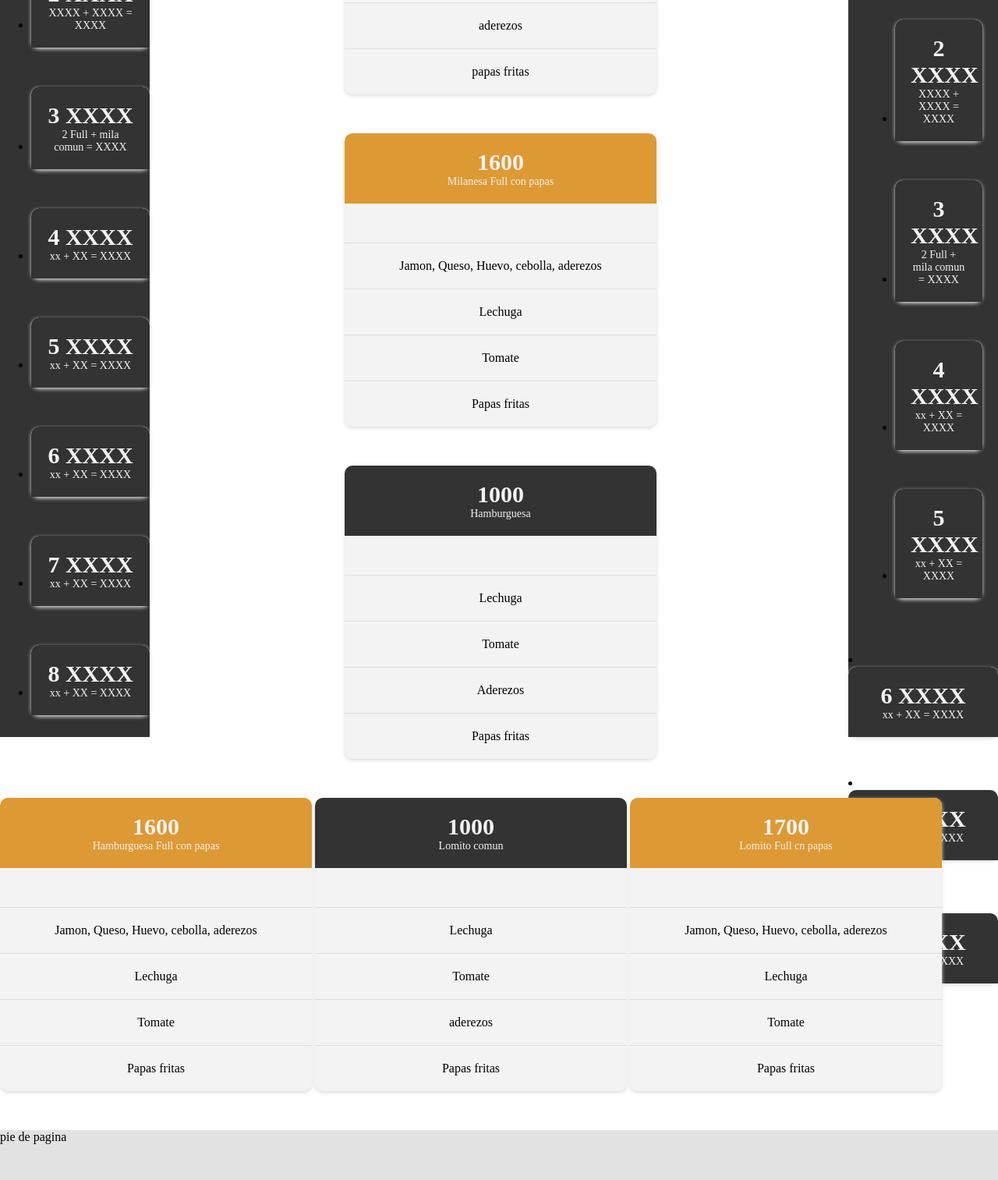
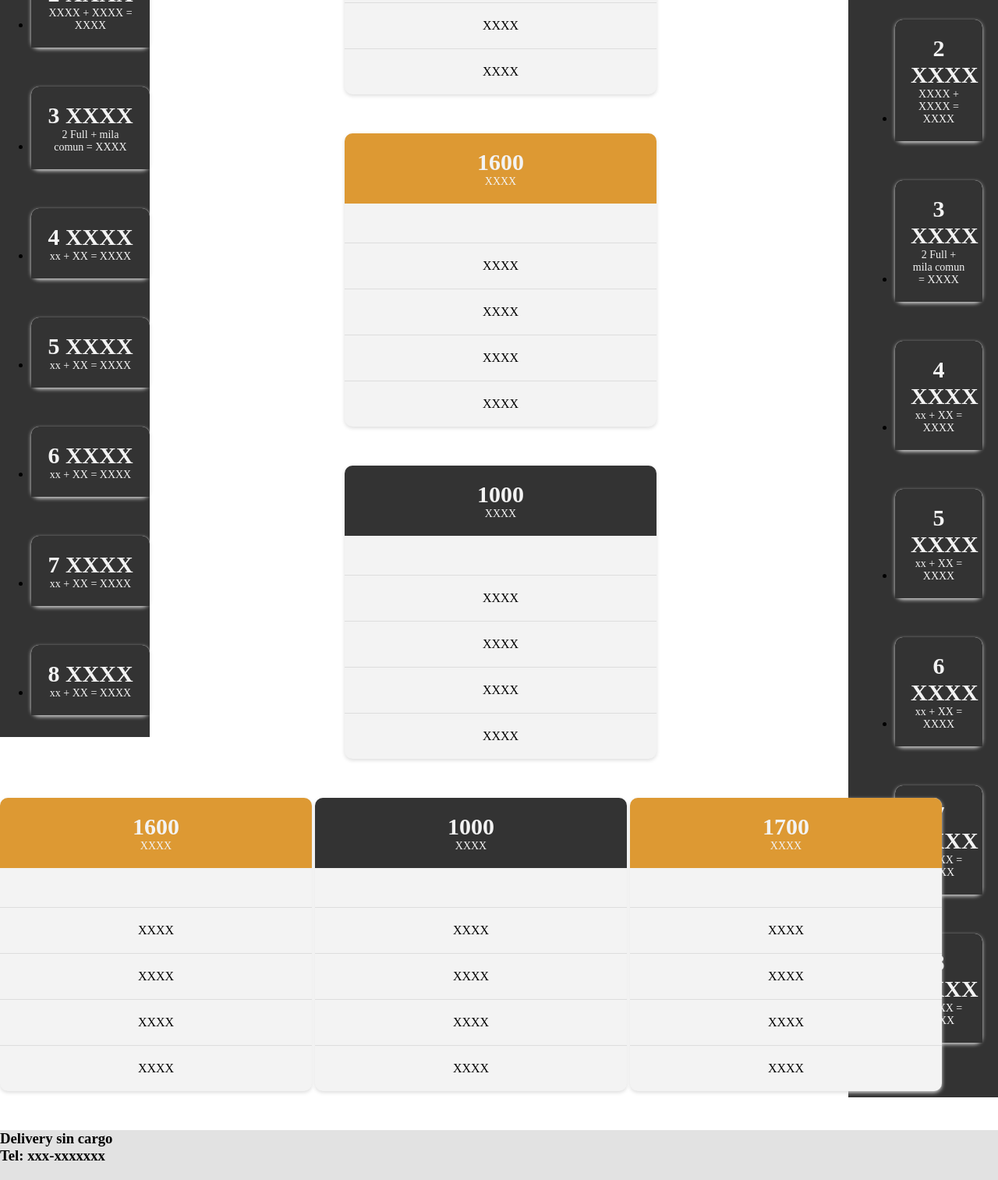
Before and after one commit to RDiarte/Carta-menu-html, a plain HTML site: page index.html in a window 1280 px wide. Shown: the part 629-2142 px from the top of the page at 78% size. Drawn offline with Linux system fonts and the light colour scheme.

Commit message:
correcciones  aside

```diff
--- a/index.html
+++ b/index.html
@@ -101,17 +101,14 @@
               <h3>5 XXXX</h3>
               <p>xx + XX = XXXX</p>
             </div>
-            </div></div>
-
-            </li>
+            </div>
             <li><div class="precio-col">
             <div class="precio-col-header">
               <h3>6 XXXX</h3>
               <p>xx + XX = XXXX</p>
             </div>
-            </div></div>
-          </li>
-            <li><div class="precio-col">
+            </div></li>
+          <li><div class="precio-col">
             <div class="precio-col-header">
               <h3>7 XXXX</h3>
               <p>xx + XX = XXXX</p>
@@ -122,7 +119,8 @@
               <h3>8 XXXX</h3>
               <p>xx + XX = XXXX</p>
             </div></div>
-            </li></ul></div>
+            </li>
+            </ul></div>
 
       </aside>
       <article id="contenido">
@@ -130,74 +128,73 @@
           <div class="precio-col">
             <div class="precio-col-header">
               <h3>1000</h3>
-              <p>Milanesa comun</p>
+              <p>XXXX</p>
             </div>
             <div class="precio-col-features">
-              <p>Lechuga</p>
-              <p>Tomate</p>
-              <p>aderezos</p>
-              <p>papas fritas</p>
+              <p>XXXX</p>
+<p>XXXX</p>              <p>XXXX</p>
+              <p>XXXX</p>
             </div>
           </div>
           <div class="precio-col">
             <div class="precio-col-header">
               <h3>1600</h3>
-              <p>Milanesa Full con papas</p>
+              <p>XXXX</p>
             </div>
             <div class="precio-col-features">
-              <p>Jamon, Queso, Huevo, cebolla, aderezos</p>
-              <p>Lechuga</p>
-              <p>Tomate</p>
-              <p>Papas fritas</p>
+              <p>XXXX</p>
+             <p>XXXX</p>
+              <p>XXXX</p>
+              <p>XXXX</p>
             </div>
           </div>
 
           <div class="precio-col">
             <div class="precio-col-header">
               <h3>1000</h3>
-              <p>Hamburguesa</p>
+              <p>XXXX</p>
             </div>
             <div class="precio-col-features">
-              <p>Lechuga</p>
-              <p>Tomate</p>
-              <p>Aderezos</p>
-              <p>Papas fritas</p>
+              <p>XXXX</p>
+              <p>XXXX</p>
+              <p>XXXX</p>
+              <p>XXXX</p>
             </div>
           </div>
           <div class="precio-col">
             <div class="precio-col-header">
               <h3>1600</h3>
-              <p>Hamburguesa Full con papas</p>
+              <p>XXXX</p>
             </div>
             <div class="precio-col-features">
-              <p>Jamon, Queso, Huevo, cebolla, aderezos</p>
-              <p>Lechuga</p>
-              <p>Tomate</p>
-              <p>Papas fritas</p>
+              <p>XXXX</p>
+              <p>XXXX</p>
+              <p>XXXX</p>
+              <p>XXXX</p>
             </div>
           </div>
           <div class="precio-col">
             <div class="precio-col-header">
               <h3>1000</h3>
-              <p>Lomito comun</p>
+              <p>XXXX</p>
             </div>
             <div class="precio-col-features">
-              <p>Lechuga</p>
-              <p>Tomate</p>
-              <p>aderezos</p>
-              <p>Papas fritas</p>
+              <p>XXXX</p>
+              <p>XXXX</p>
+              <p>XXXX</p>
+              <p>XXXX</p>
             </div>
           </div>
           <div class="precio-col">
             <div class="precio-col-header">
               <h3>1700</h3>
-              <p>Lomito Full cn papas</p>
+              <p>XXXX</p>
             </div>
             <div class="precio-col-features">
-              <p>Jamon, Queso, Huevo, cebolla, aderezos</p>
-              <p>Lechuga</p>
-              <p>Tomate</p>
-              <p>Papas fritas</p>
+              <p>XXXX</p>
+              <p>XXXX</p>
+              <p>XXXX</p>
+              <p>XXXX</p>
             </div>
           </div>
         </div>
@@ -205,7 +202,8 @@
 
 
       <footer class="footer">
-        pie de pagina
+        <h3>Delivery sin cargo</h3>
+        <h3>Tel: xxx-xxxxxxx</h3>
       </footer>
     </section>
 
```
